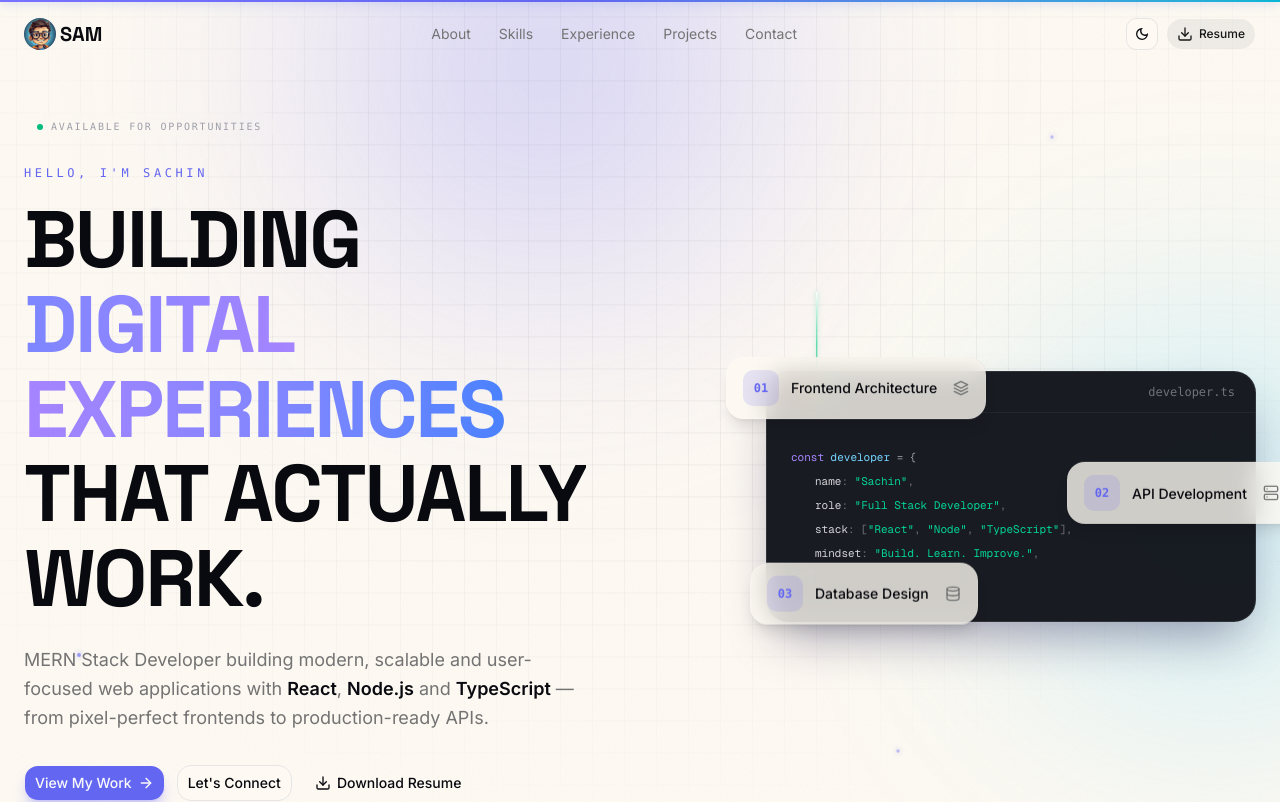
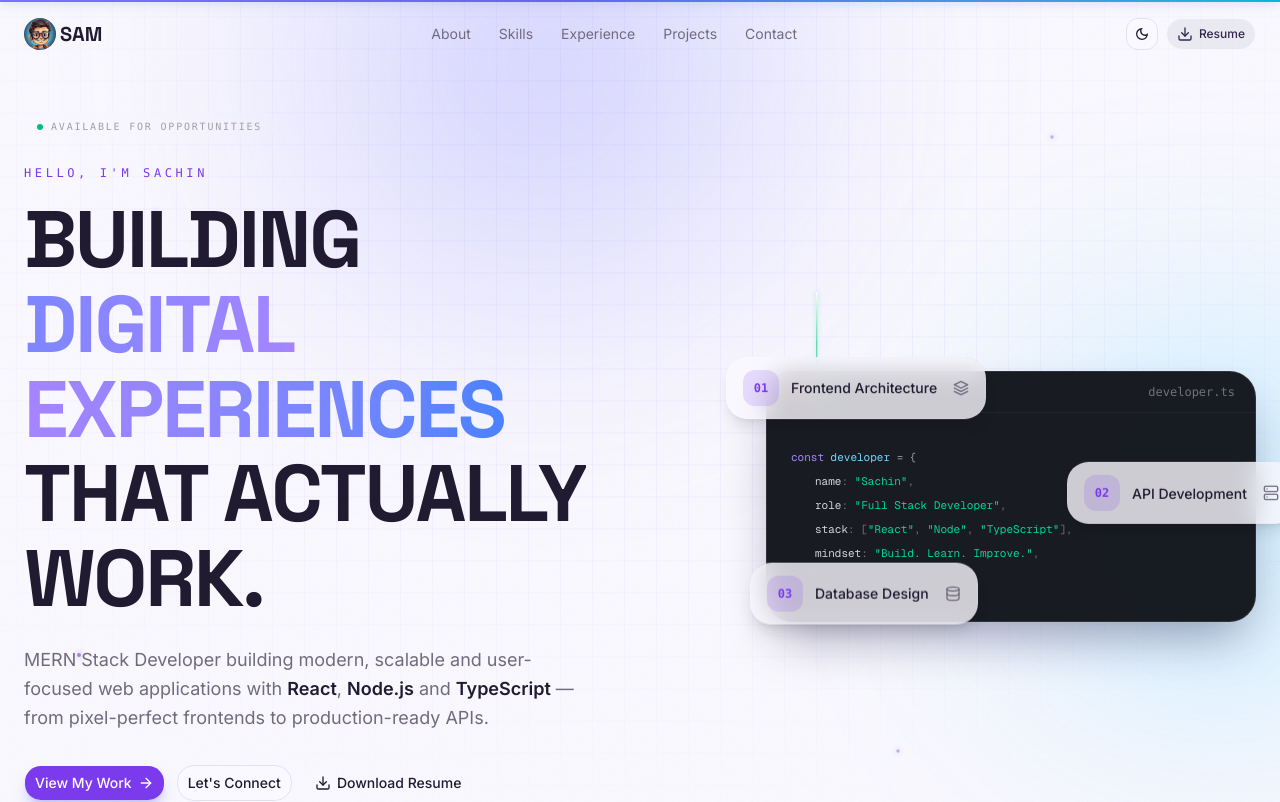
Before and after one commit to sachinmishrasoni/portfolio-v3, a Next.js app: page / in a window 1280 px wide. Shown: the top 802 px of the page. Built offline with nearby package versions, Linux system fonts and the light colour scheme.

Commit message:
change theme colors

```diff
--- a/src/features/portfolio/skills/SkillCard.tsx
+++ b/src/features/portfolio/skills/SkillCard.tsx
@@ -36,7 +36,7 @@ const SkillCard: React.FC<{ skill: Skill }> = ({ skill }) => {
                 <div className="flex items-center justify-between">
                     <span
                         style={skill.color ? { color: skill.color } : undefined}
-                        className="flex size-10 items-center justify-center rounded-xl border border-border bg-background/70 text-xl text-foreground transition-transform duration-300 group-hover:-rotate-6 group-hover:scale-110"
+                        className="flex size-10 items-center justify-center rounded-lg border border-border bg-background/70 text-xl text-foreground transition-transform duration-300 group-hover:-rotate-6 group-hover:scale-110"
                     >
                         <Icon aria-hidden />
                     </span>
--- a/src/styles/globals.css
+++ b/src/styles/globals.css
@@ -2,15 +2,13 @@
 @import "tw-animate-css";
 @import "shadcn/tailwind.css";
 @import "./theme-transition.css";
-/* @import url('https://fonts.googleapis.com/css2?family=Geist+Mono:ital,wght@0,100..900;1,100..900&family=Inter:ital,opsz,wght@0,14..32,100..900;1,14..32,100..900&family=Space+Grotesk:wght@300..700&display=swap'); */
 
-@custom-variant dark (&:is(.dark *));
-/* @custom-variant dark (&:where(.dark, .dark *)); */
+@custom-variant dark (&:where(.dark, .dark *));
 
 @theme inline {
     --font-body: var(--font-inter);
     --font-code: var(--font-geist-mono);
-    --font-sans: var(--font-sans);
+    --font-sans: var(--font-inter);
     --font-heading: var(--font-space-grotesk);
 
     --color-sidebar-ring: var(--sidebar-ring);
@@ -21,15 +19,18 @@
     --color-sidebar-primary: var(--sidebar-primary);
     --color-sidebar-foreground: var(--sidebar-foreground);
     --color-sidebar: var(--sidebar);
+
+    --color-chart-1: var(--chart-1);
+    --color-chart-2: var(--chart-2);
+    --color-chart-3: var(--chart-3);
+    --color-chart-4: var(--chart-4);
     --color-chart-5: var(--chart-5);
-    --color-chart-4: var(--chart-4);
-    --color-chart-3: var(--chart-3);
-    --color-chart-2: var(--chart-2);
-    --color-chart-1: var(--chart-1);
+
     --color-ring: var(--ring);
     --color-input: var(--input);
     --color-border: var(--border);
     --color-destructive: var(--destructive);
+
     --color-accent-foreground: var(--accent-foreground);
     --color-accent: var(--accent);
     --color-muted-foreground: var(--muted-foreground);
@@ -38,12 +39,14 @@
     --color-secondary: var(--secondary);
     --color-primary-foreground: var(--primary-foreground);
     --color-primary: var(--primary);
+
     --color-popover-foreground: var(--popover-foreground);
     --color-popover: var(--popover);
     --color-card-foreground: var(--card-foreground);
     --color-card: var(--card);
     --color-foreground: var(--foreground);
     --color-background: var(--background);
+
     --radius-sm: calc(var(--radius) * 0.6);
     --radius-md: calc(var(--radius) * 0.8);
     --radius-lg: var(--radius);
@@ -51,88 +54,104 @@
     --radius-2xl: calc(var(--radius) * 1.8);
     --radius-3xl: calc(var(--radius) * 2.2);
     --radius-4xl: calc(var(--radius) * 2.6);
-
-    /* --grid-line: var(--grid-line); */
 }
 
 :root {
-    --font-heading: var(--font-space-grotesk);
-    --font-body: var(--font-inter);
-    --font-code: var(--font-geist-mono);
+    color-scheme: light;
 
-     /* color-scheme: light; */
-    --background: #FEFAF3;
-    --foreground: #090a0f;
-    /* --card: oklch(1 0 0); */
-    --card: #FEFAF3;
-    --card-foreground: #090a0f;
-    --popover: oklch(1 0 0);
-    --popover-foreground: oklch(0.145 0 0);
-    --primary: #6366f1;
-    --primary-foreground: oklch(0.985 0 0);
-    --secondary: oklch(0.97 0 0);
-    --secondary-foreground: oklch(0.205 0 0);
-    --muted: oklch(0.97 0 0);
-    --muted-foreground: oklch(0.556 0 0);
-    --accent: oklch(0.97 0 0);
-    --accent-foreground: oklch(0.205 0 0);
-    --destructive: oklch(0.577 0.245 27.325);
-    --border: oklch(0.922 0 0);
-    --input: rgba(255, 255, 255, 0.12);
-    --ring: oklch(0.708 0 0);
-    --chart-1: oklch(0.87 0 0);
-    --chart-2: oklch(0.556 0 0);
-    --chart-3: oklch(0.439 0 0);
-    --chart-4: oklch(0.371 0 0);
-    --chart-5: oklch(0.269 0 0);
-    --radius: 0.625rem;
-    --sidebar: oklch(0.985 0 0);
-    --sidebar-foreground: oklch(0.145 0 0);
-    --sidebar-primary: oklch(0.205 0 0);
-    --sidebar-primary-foreground: oklch(0.985 0 0);
-    --sidebar-accent: oklch(0.97 0 0);
-    --sidebar-accent-foreground: oklch(0.205 0 0);
-    --sidebar-border: oklch(0.922 0 0);
-    --sidebar-ring: oklch(0.708 0 0);
+    --background: #FAF9FF;
+    --foreground: #211B32;
 
-    --grid-line: #0f172a0d;
+    --card: #FFFFFF;
+    --card-foreground: #211B32;
+
+    --popover: #FFFFFF;
+    --popover-foreground: #211B32;
+
+    --primary: #7C3AED;
+    --primary-foreground: #FFFFFF;
+
+    --secondary: #F0EBFA;
+    --secondary-foreground: #34264F;
+
+    --muted: #F1EEF7;
+    --muted-foreground: #716B7D;
+
+    --accent: #EDE5FF;
+    --accent-foreground: #6D28D9;
+
+    --destructive: #DC4545;
+
+    --border: #E5E0ED;
+    --input: #E5E0ED;
+    --ring: #8B5CF6;
+
+    --chart-1: #7C3AED;
+    --chart-2: #8B5CF6;
+    --chart-3: #A78BFA;
+    --chart-4: #6366F1;
+    --chart-5: #14B8A6;
+
+    --radius: 0.75rem;
+
+    --sidebar: #F4F1FA;
+    --sidebar-foreground: #211B32;
+    --sidebar-primary: #7C3AED;
+    --sidebar-primary-foreground: #FFFFFF;
+    --sidebar-accent: #EDE5FF;
+    --sidebar-accent-foreground: #6D28D9;
+    --sidebar-border: #E5E0ED;
+    --sidebar-ring: #8B5CF6;
+
+    --grid-line: #7C3AED0D;
 }
 
 .dark {
-    /* color-scheme: dark; */
-    --background: #090a0f;
-    --foreground: #f3f4f6;
-    --card: #12141c;
-    --card-foreground: #f9fafb;
-    --popover: oklch(0.205 0 0);
-    --popover-foreground: oklch(0.985 0 0);
-    --primary: #6366f1;
-    --primary-foreground: #fff;
-    --secondary: oklch(0.269 0 0);
-    --secondary-foreground: oklch(0.985 0 0);
-    --muted: oklch(0.269 0 0);
-    --muted-foreground: oklch(0.708 0 0);
-    --accent: oklch(0.269 0 0);
-    --accent-foreground: oklch(0.985 0 0);
-    --destructive: oklch(0.704 0.191 22.216);
-    --border: oklch(1 0 0 / 10%);
-    --input: oklch(1 0 0 / 15%);
-    --ring: oklch(0.556 0 0);
-    --chart-1: oklch(0.87 0 0);
-    --chart-2: oklch(0.556 0 0);
-    --chart-3: oklch(0.439 0 0);
-    --chart-4: oklch(0.371 0 0);
-    --chart-5: oklch(0.269 0 0);
-    --sidebar: oklch(0.205 0 0);
-    --sidebar-foreground: oklch(0.985 0 0);
-    --sidebar-primary: oklch(0.488 0.243 264.376);
-    --sidebar-primary-foreground: oklch(0.985 0 0);
-    --sidebar-accent: oklch(0.269 0 0);
-    --sidebar-accent-foreground: oklch(0.985 0 0);
-    --sidebar-border: oklch(1 0 0 / 10%);
-    --sidebar-ring: oklch(0.556 0 0);
+    color-scheme: dark;
 
-    --grid-line: #ffffff0a;
+    --background: #0B1020;
+    --foreground: #F5F3FF;
+
+    --card: #151A2C;
+    --card-foreground: #F5F3FF;
+
+    --popover: #151A2C;
+    --popover-foreground: #F5F3FF;
+
+    --primary: #A78BFA;
+    --primary-foreground: #F5F3FF;
+
+    --secondary: #1C2238;
+    --secondary-foreground: #F5F3FF;
+
+    --muted: #222940;
+    --muted-foreground: #A5A9BD;
+
+    --accent: #292343;
+    --accent-foreground: #DDD0FF;
+
+    --destructive: #F87171;
+
+    --border: #30364D;
+    --input: #30364D;
+    --ring: #A78BFA;
+
+    --chart-1: #A78BFA;
+    --chart-2: #8B5CF6;
+    --chart-3: #6366F1;
+    --chart-4: #C4B5FD;
+    --chart-5: #2DD4BF;
+
+    --sidebar: #0E1426;
+    --sidebar-foreground: #F5F3FF;
+    --sidebar-primary: #A78BFA;
+    --sidebar-primary-foreground: #171329;
+    --sidebar-accent: #1C2238;
+    --sidebar-accent-foreground: #DDD0FF;
+    --sidebar-border: #30364D;
+    --sidebar-ring: #A78BFA;
+
+    --grid-line: #A78BFA0D;
 }
 
 * {
@@ -145,8 +164,9 @@ html {
 }
 
 body {
-    /* overflow-x: clip; */
     font-family: var(--font-body), sans-serif;
+    background-color: var(--background);
+    color: var(--foreground);
     /* transition: background-color 200ms ease, color 200ms ease; */
 }
 
@@ -171,10 +191,6 @@ pre {
 
     body {
         @apply bg-background text-foreground;
-        /* transition:
-            background-color 300ms ease,
-            color 300ms ease,
-            border-color 300ms ease; */
     }
 
     html {
@@ -188,5 +204,7 @@ pre {
 
     &::-webkit-scrollbar {
         display: none !important;
+        width: 0 !important;
+        height: 0 !important;
     }
 }
```
